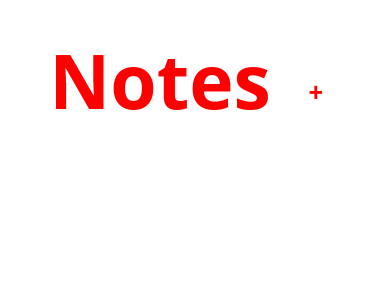
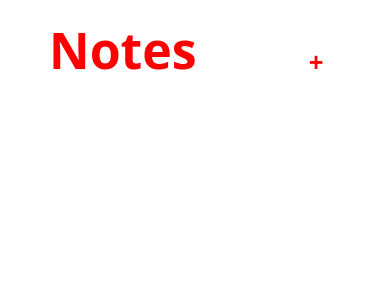
Before and after one commit to MAGIkCODES/Note-App, a Vue app: page / in a window 390 px wide. Shown: the top 300 px of the page. Built offline with nearby package versions, Linux system fonts and the light colour scheme.

Commit message:
new commit

```diff
--- a/src/assets/main.css
+++ b/src/assets/main.css
@@ -1,6 +1,6 @@
 @import './base.css';
 
-main {
+  main {
     height: 100vh;
     width: 100vw;
     font-family: system-ui, -apple-system, BlinkMacSystemFont, 'Segoe UI', Roboto, Oxygen, Ubuntu, Cantarell, 'Open Sans', 'Helvetica Neue', sans-serif;
@@ -22,7 +22,7 @@ main {
   }
 
   h1 {
-    font-size: 75px;
+    font-size: 70px;
     font-weight: 600;
     margin-bottom: 25px;
     color: red;
@@ -101,6 +101,7 @@ main {
 
   .modify-note {
     display: flex;
+    flex-wrap: wrap;
     justify-content: flex-end;
     align-items: center; /* Align items vertically */
     margin-top: 10px; /* Add some margin for spacing */
@@ -207,3 +208,27 @@ main {
   .modal .close:hover {
     background-color: #fff;
   }
+  /* // Media queries// */
+  @media (max-width: 768px) {
+    .container {
+      /* Adjust container width or padding for smaller screens */
+      width: 80%;
+      padding: 10px;
+    }
+
+    .modal {
+      /* Adjust modal width or font sizes for smaller screens */
+      width: 80%;
+      font-size: 0.9em;
+    }
+
+    .card {
+      /* Adjust card width or font sizes for smaller screens */
+      width: 80%;
+      font-size: 0.9em;
+    }
+
+    h1 {
+      font-size: 50px;
+    }
+  }
--- a/src/views/mainApp.vue
+++ b/src/views/mainApp.vue
@@ -11,12 +11,16 @@
   const isEditing = ref(false);
 
 
+ const getRandomColor = () => {
+    return "hsl("+ Math.random() * 360 +", 100%, 75%)";
+ }
 
 
   const addNote = () => {
-    if(newNoteContent.value.length < 10)
-    if (newNoteTitle.value.length === 0 || newNoteContent.value.length === 0 )
-    return errorMessage.value = 'Notes needs to be more than ten characters'
+    if (newNoteContent.value.length === 0 || newNoteContent.value.length < 10) {
+    errorMessage.value = 'Note content must be at least ten characters';
+    return;
+  }
     notes.value.unshift({
       id: Math.floor(Math.random() * 1000000),
       title: newNoteTitle.value,
@@ -99,7 +103,7 @@
     <div class="container">
         <header>
             <h1>Notes</h1>
-            <button @click="showModal = true">+</button>
+            <button @click="showModal =true">+</button>
         </header>
       <div class="card-container">
         <div v-for="note in notes" :key="note.id" class="card" :style="{backgroundColor: note.backgroundColor}">
```
